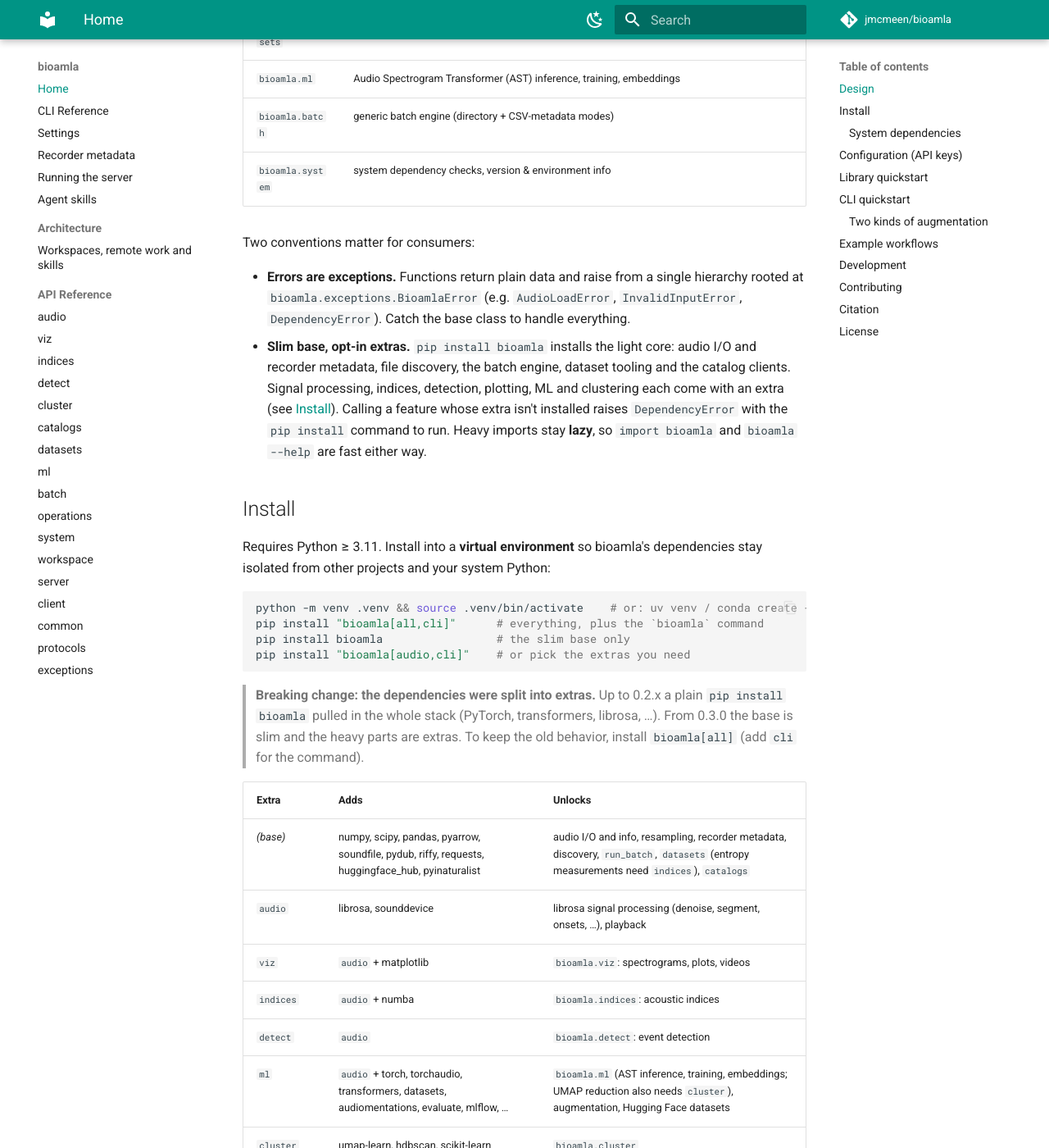
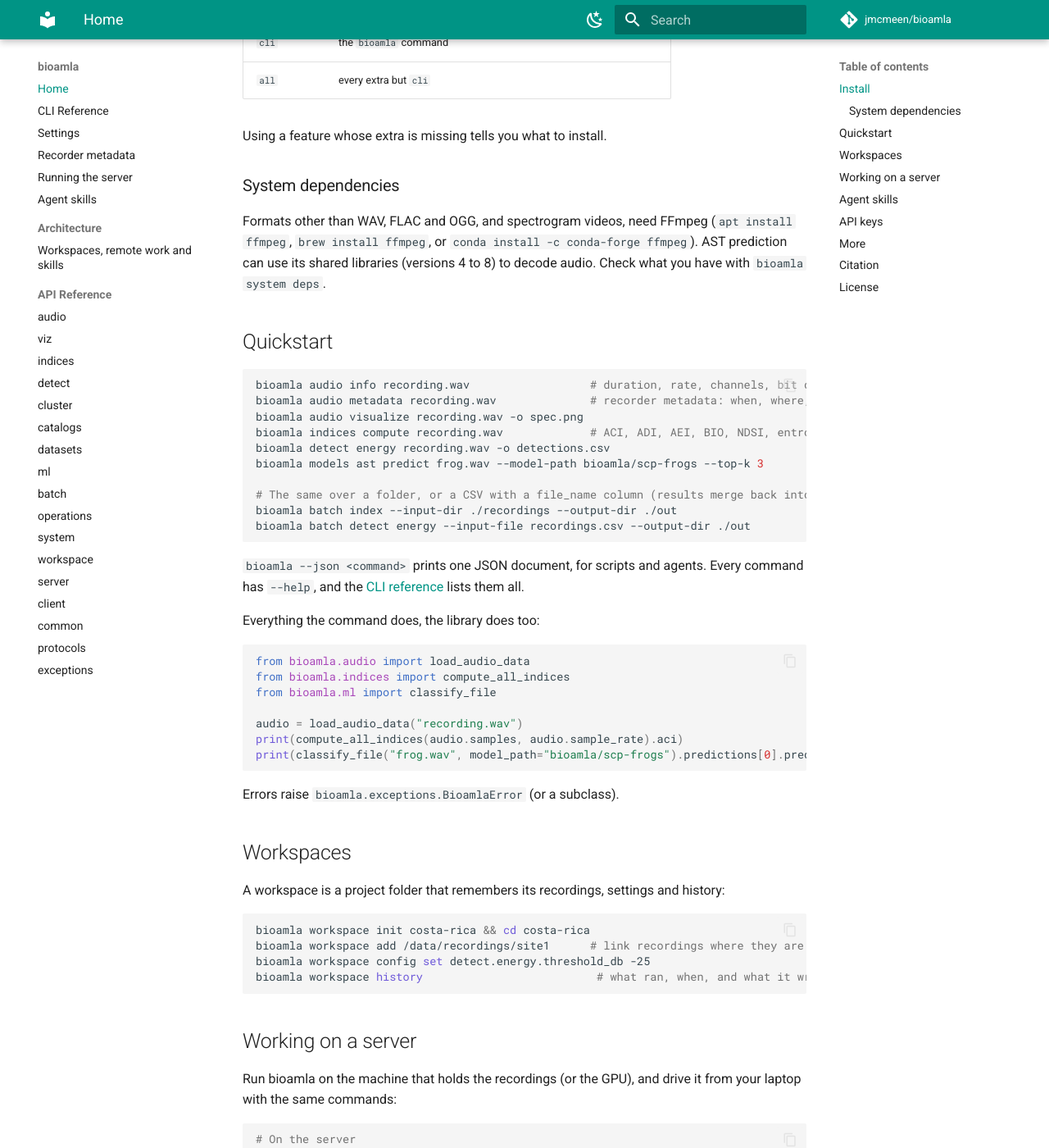
Before and after one commit to jmcmeen/bioamla, an MkDocs documentation site: the page built from docs/index.md, in a window 1280 px wide and 1400 px high, scrolled down 913 px. Shown: the whole window at 82% size. Built offline with MkDocs 1.6.1 and Material for MkDocs 9.7.7, drawn with Linux system fonts in a browser that asks for light colours; comment, search, counter and statistics services are not loaded; some of the changed text lies outside the part shown.

Commit message:
Rewrite the README for people using bioamla
Install and extras (with server), a short CLI and library quickstart,
workspaces, working on a server, agent skills and API keys, with links
to the docs. Drops the prerelease note, the 0.3.0 extras notice and the
design notes that belong in the docs. Every example was run. CLAUDE.md
no longer calls this a 0.2.x rebuild.

Fixes #310

````diff
--- a/README.md
+++ b/README.md
@@ -5,250 +5,136 @@
 [![License: MIT](https://img.shields.io/badge/License-MIT-yellow.svg)](https://github.com/jmcmeen/bioamla/blob/main/LICENSE)
 [![CI](https://github.com/jmcmeen/bioamla/actions/workflows/ci.yml/badge.svg)](https://github.com/jmcmeen/bioamla/actions/workflows/ci.yml)
 [![Docs](https://img.shields.io/badge/docs-mkdocs--material-blue.svg)](https://jmcmeen.github.io/bioamla)
-[![Code style: Ruff](https://img.shields.io/endpoint?url=https://raw.githubusercontent.com/astral-sh/ruff/main/assets/badge/v2.json)](https://github.com/astral-sh/ruff)
 
-A Python library and CLI for **bioacoustics and machine-learning applications** — audio
-I/O and signal processing, acoustic indices, event detection, spectrogram visualization,
-embedding clustering, species catalogs, datasets, and AST-based ML inference.
-
-> **Prerelease:** 0.2.x is a ground-up rebuild. APIs may still change.
-
-## Design
-
-`bioamla` is organized by **domain**, not by layer. Each domain is a focused subpackage you
-import directly:
-
-| Import | What it does |
-| --- | --- |
-| `bioamla.audio` | audio I/O, analysis, signal processing (filter/denoise/normalize/resample/segment), playback, recorder metadata (GUANO, AudioMoth, Wildlife Acoustics, `bext`) |
-| `bioamla.viz` | spectrograms, mel/MFCC, waveform plots, scrolling spectrogram videos |
-| `bioamla.indices` | acoustic indices — ACI, ADI, AEI, BIO, NDSI, spectral/temporal entropy |
-| `bioamla.detect` | event detection — energy, RIBBIT, peaks, accelerating-pattern |
-| `bioamla.cluster` | embedding dimensionality reduction, clustering, novelty detection |
-| `bioamla.catalogs` | external catalogs — Xeno-canto, iNaturalist, eBird, Macaulay, HuggingFace |
-| `bioamla.datasets` | dataset merge / augment / licensing, annotation conversion, labeled-clip extraction |
-| `bioamla.ml` | Audio Spectrogram Transformer (AST) inference, training, embeddings |
-| `bioamla.batch` | generic batch engine (directory + CSV-metadata modes) |
-| `bioamla.system` | system dependency checks, version & environment info |
-
-Two conventions matter for consumers:
-
-- **Errors are exceptions.** Functions return plain data and raise from a single hierarchy
-  rooted at `bioamla.exceptions.BioamlaError` (e.g. `AudioLoadError`, `InvalidInputError`,
-  `DependencyError`). Catch the base class to handle everything.
-- **Slim base, opt-in extras.** `pip install bioamla` installs the light core: audio I/O and
-  recorder metadata, file discovery, the batch engine, dataset tooling and the catalog clients.
-  Signal processing, indices, detection, plotting, ML and clustering each come with an extra
-  (see [Install](#install)). Calling a feature whose extra isn't installed raises
-  `DependencyError` with the `pip install` command to run. Heavy imports stay **lazy**, so
-  `import bioamla` and `bioamla --help` are fast either way.
+A Python library and command-line tool for bioacoustics: audio and recorder metadata,
+signal processing, acoustic indices, event detection, spectrograms, species catalogs,
+datasets, and Audio Spectrogram Transformer (AST) models. Run it on your laptop, or on a
+server next to your recordings.
 
 ## Install
 
-Requires Python ≥ 3.11. Install into a **virtual environment** so bioamla's dependencies stay
-isolated from other projects and your system Python:
+Python 3.11 or newer, in a virtual environment:
 
 ```bash
-python -m venv .venv && source .venv/bin/activate    # or: uv venv / conda create -n bioamla
-pip install "bioamla[all,cli]"      # everything, plus the `bioamla` command
-pip install bioamla                 # the slim base only
-pip install "bioamla[audio,cli]"    # or pick the extras you need
+pip install "bioamla[all,cli]"     # everything, plus the `bioamla` command
+pip install "bioamla[audio,cli]"   # or only the parts you need
 ```
 
-> **Breaking change: the dependencies were split into extras.** Up to 0.2.x a plain
-> `pip install bioamla` pulled in the whole stack (PyTorch, transformers, librosa, …). From
-> 0.3.0 the base is slim and the heavy parts are extras. To keep the old behavior,
-> install `bioamla[all]` (add `cli` for the command).
+| Extra | For |
+|---|---|
+| *(none)* | audio I/O and info, recorder metadata, batch runs, datasets, catalogs |
+| `audio` | signal processing (filter, denoise, segment, ...) and playback |
+| `viz` | spectrograms, plots and videos |
+| `indices` | acoustic indices |
+| `detect` | event detection |
+| `ml` | AST prediction, training and embeddings (PyTorch) |
+| `cluster` | dimensionality reduction and clustering |
+| `server` | `bioamla serve` |
+| `cli` | the `bioamla` command |
+| `all` | every extra but `cli` |
 
-| Extra | Adds | Unlocks |
-|---|---|---|
-| *(base)* | numpy, scipy, pandas, pyarrow, soundfile, pydub, riffy, requests, huggingface_hub, pyinaturalist | audio I/O and info, resampling, recorder metadata, discovery, `run_batch`, `datasets` (entropy measurements need `indices`), `catalogs` |
-| `audio` | librosa, sounddevice | librosa signal processing (denoise, segment, onsets, …), playback |
-| `viz` | `audio` + matplotlib | `bioamla.viz`: spectrograms, plots, videos |
-| `indices` | `audio` + numba | `bioamla.indices`: acoustic indices |
-| `detect` | `audio` | `bioamla.detect`: event detection |
-| `ml` | `audio` + torch, torchaudio, transformers, datasets, audiomentations, evaluate, mlflow, … | `bioamla.ml` (AST inference, training, embeddings; UMAP reduction also needs `cluster`), augmentation, Hugging Face datasets |
-| `cluster` | umap-learn, hdbscan, scikit-learn | `bioamla.cluster` |
-| `all` | every extra above | everything |
-| `cli` | click, rich | the `bioamla` command |
-| `dev` | `all` + `cli` + pytest, ruff, mkdocs, … | contributor tooling |
-
-Without an extra, `import bioamla.viz` (or any function that needs it) raises `DependencyError`
-naming the extra, e.g. `pip install 'bioamla[viz]'`; the `bioamla` command prints the same hint.
-Without `[cli]`, the `bioamla` command prints a hint to install it.
+Using a feature whose extra is missing tells you what to install.
 
 ### System dependencies
 
-Beyond the Python packages, bioamla needs a working **FFmpeg** install on the host:
+Formats other than WAV, FLAC and OGG, and spectrogram videos, need FFmpeg
+(`apt install ffmpeg`, `brew install ffmpeg`, or `conda install -c conda-forge ffmpeg`).
+AST prediction can use its shared libraries (versions 4 to 8) to decode audio. Check what
+you have with `bioamla system deps`.
 
-- **FFmpeg shared libraries (`libav*`), major version 4–8** — used by `torchcodec` (the backend
-  behind `torchaudio.load`) to *decode* audio for waveform loading and AST inference. Without
-  them (or with FFmpeg 9), WAV, FLAC and OGG still load through libsndfile. AST training
-  decodes its audio with bioamla's own loader, so it doesn't need them.
-- **The `ffmpeg`/`ffprobe` CLI** — used by `pydub` to *encode* non-WAV formats (FLAC/MP3/OGG/M4A)
-  and to read their metadata. Plain WAV I/O works without FFmpeg: WAV headers and recorder
-  metadata are read with [riffy](https://github.com/jmcmeen/riffy), a pure-Python RIFF parser.
-
-Both come from a single FFmpeg install:
+## Quickstart
 
 ```bash
-sudo apt-get install -y ffmpeg            # Debian/Ubuntu
-sudo dnf install -y ffmpeg-free           # Fedora/RHEL
-brew install ffmpeg                        # macOS
-conda install -c conda-forge 'ffmpeg<9'    # conda env (no root); pin to a supported major version
+bioamla audio info recording.wav                  # duration, rate, channels, bit depth
+bioamla audio metadata recording.wav              # recorder metadata: when, where, which unit
+bioamla audio visualize recording.wav -o spec.png
+bioamla indices compute recording.wav             # ACI, ADI, AEI, BIO, NDSI, entropy
+bioamla detect energy recording.wav -o detections.csv
+bioamla models ast predict frog.wav --model-path bioamla/scp-frogs --top-k 3
+
+# The same over a folder, or a CSV with a file_name column (results merge back into it):
+bioamla batch index --input-dir ./recordings --output-dir ./out
+bioamla batch detect energy --input-file recordings.csv --output-dir ./out
 ```
 
-Run `bioamla system deps` to check what's available. Without FFmpeg, audio decode/encode features
-raise a clear error (and the affected tests skip rather than fail).
+`bioamla --json <command>` prints one JSON document, for scripts and agents. Every
+command has `--help`, and the [CLI reference](https://jmcmeen.github.io/bioamla/cli/)
+lists them all.
 
-## Configuration (API keys)
-
-The `bioamla.catalogs` providers need API keys to reach their services:
-
-| Variable | Used by | Get a key |
-| --- | --- | --- |
-| `EBIRD_API_KEY` | eBird catalog | <https://ebird.org/api/keygen> |
-| `XC_API_KEY` | Xeno-canto catalog | <https://xeno-canto.org/account> |
-| `HF_TOKEN` | HuggingFace push/pull (datasets, models) | <https://huggingface.co/settings/tokens> |
-
-You can either export these as environment variables, or drop them in a `.env` file in your
-working directory — `bioamla` loads it automatically on import (for both the CLI and library
-use). A real exported variable always takes precedence over the file.
-
-```bash
-# .env
-EBIRD_API_KEY=your_key_here
-XC_API_KEY=your_key_here
-HF_TOKEN=your_token_here
-```
-
-Keys are only required for the catalog/HuggingFace features that use them; the rest of the
-library works without any configuration.
-
-## Library quickstart
+Everything the command does, the library does too:
 
 ```python
 from bioamla.audio import load_audio_data
 from bioamla.indices import compute_all_indices
-from bioamla.viz import generate_spectrogram
-from bioamla.exceptions import BioamlaError
+from bioamla.ml import classify_file
 
-try:
-    audio = load_audio_data("recording.wav")          # -> AudioData (mono float32 + sample_rate)
-
-    idx = compute_all_indices(audio.samples, audio.sample_rate, include_entropy=True)
-    print(idx.aci, idx.ndsi, idx.h_spectral)
-
-    generate_spectrogram("recording.wav", output_path="spec.png")
-except BioamlaError as e:
-    print(f"failed: {e}")
+audio = load_audio_data("recording.wav")
+print(compute_all_indices(audio.samples, audio.sample_rate).aci)
+print(classify_file("frog.wav", model_path="bioamla/scp-frogs").predictions[0].predicted_label)
 ```
 
-AST inference:
+Errors raise `bioamla.exceptions.BioamlaError` (or a subclass).
 
-```python
-from bioamla.ml import predict_file
-pred = predict_file("frog.wav", model_path="bioamla/scp-frogs")
-print(pred.predicted_label, pred.confidence)
+## Workspaces
+
+A workspace is a project folder that remembers its recordings, settings and history:
+
+```bash
+bioamla workspace init costa-rica && cd costa-rica
+bioamla workspace add /data/recordings/site1      # link recordings where they are
+bioamla workspace config set detect.energy.threshold_db -25
+bioamla workspace history                          # what ran, when, and what it wrote
 ```
 
-Recorder metadata (what a field recorder wrote into the WAV: when, where, which unit):
+## Working on a server
 
-```python
-from bioamla.audio import get_recording_metadata
-meta = get_recording_metadata("FROGNN-1_20230306_182817.wav")
-print(meta.recorded_at, meta.latitude, meta.longitude, meta.device_model, meta.sources)
+Run bioamla on the machine that holds the recordings (or the GPU), and drive it from
+your laptop with the same commands:
+
+```bash
+# On the server
+pip install "bioamla[all,cli]"
+bioamla serve --root ~/bioamla-workspaces --allow-link /data/recordings
+
+# On the laptop
+bioamla remote add lab http://lab-server:8765
+export BIOAMLA_LAB_TOKEN=...                       # from the server's token file
+bioamla remote upload lab costa-rica rec.wav --to raw
+bioamla --remote lab:costa-rica detect energy raw/rec.wav
 ```
 
-## CLI quickstart
+The output is the same as a local run's. See
+[Running the server](https://jmcmeen.github.io/bioamla/server/) for tokens, SSH tunnels
+and systemd.
 
-```bash
-bioamla --help                                  # all command groups
-bioamla audio info recording.wav                # header: duration, rate, channels, bit depth
-bioamla audio metadata recording.wav            # recorder metadata (GUANO, AudioMoth, WAMD, bext)
-bioamla audio filter in.wav out.wav --bandpass-low 500 --bandpass-high 8000
-bioamla indices compute recording.wav           # ACI/ADI/AEI/BIO/NDSI + entropy
-bioamla detect energy recording.wav             # energy-based detections
-bioamla audio visualize recording.wav -o spec.png
-bioamla audio video recording.wav -o recording.mp4   # scrolling spectrogram, needs ffmpeg
+## Agent skills
 
-# Audio editing transforms (deterministic, single-file):
-bioamla audio pitch-shift in.wav out.wav --steps 2
-bioamla audio time-stretch in.wav out.wav --rate 1.2
-bioamla audio add-noise in.wav out.wav --snr-db 15
+[`skills/`](https://github.com/jmcmeen/bioamla/tree/main/skills) has skills that let an
+AI agent drive bioamla, locally or on a server: `inventory` describes a folder of
+recordings, and `label` does a first pass of labeling, sending anything uncertain to a
+person. See [Agent skills](https://jmcmeen.github.io/bioamla/skills/).
 
-# Batch — over a directory or a CSV metadata file (with a `file_name` column):
-bioamla batch index --input-dir ./recordings --output-dir ./out
-bioamla batch index --input-file meta.csv --output-dir ./out   # merges results into the CSV
-bioamla batch audio convert --input-dir ./wavs --output-dir ./flac --format flac
-bioamla batch audio validate --input-dir ./wavs --recursive          # pre-flight: PCM WAV headers, exit 1 on damage
-bioamla batch audio metadata --input-dir ./wavs --output-dir ./out   # recorder_metadata.csv per deployment
+## API keys
 
-# Catalogs, models, datasets, system:
-bioamla catalogs xc search --species "Hyla cinerea"
-bioamla catalogs hf pull-dataset ashraq/esc50 ./esc50      # Hub dataset -> labeled-folder layout
-bioamla catalogs hf cache --datasets                       # inspect/purge the HF cache (--purge)
-bioamla models ast predict frog.wav --model-path bioamla/scp-frogs
-bioamla models ast predict soundscape.wav --segment-seconds 3 -o preds.csv   # classify each 3s segment
-bioamla models ast train --train-dataset ashraq/esc50      # grab-and-go: train off a Hub id directly
-bioamla models ast train --train-dataset ./esc50 --config train.toml   # or from local data + a config
-bioamla system deps                                                    # check system deps
-```
+The catalog commands read `EBIRD_API_KEY`, `XC_API_KEY` (Xeno-canto) and `HF_TOKEN`
+(Hugging Face) from the environment or a `.env` file in the working directory. Nothing
+else needs a key.
 
-Every command is self-documenting (`bioamla <group> <command> --help`), and the full
-command tree is in the [CLI reference](https://jmcmeen.github.io/bioamla/cli/). The
-[API reference](https://jmcmeen.github.io/bioamla/) documents the library.
+## More
 
-### Two kinds of augmentation
-
-bioamla keeps a deliberate boundary between **audio editing** and the
-**pre-training augmentation layer**:
-
-- **Editing ops** (`bioamla.audio` — `pitch_shift`, `time_stretch`, `add_noise`,
-  `apply_gain`, plus filter/denoise/normalize/resample/trim) are deterministic
-  single-file transforms you apply with explicit parameters.
-- **The augmentation layer** (`bioamla.datasets.create_augmentation_pipeline`) is
-  the randomized, range+probability pipeline used both for synthetic dataset
-  generation (`dataset augment`) and on-the-fly during `models ast train`.
-
-## Example workflows
-
-Runnable end-to-end studies wired from the CLI live in
-[`examples/`](https://github.com/jmcmeen/bioamla/tree/main/examples) — each is a
-self-contained shell script (see the [examples README](https://github.com/jmcmeen/bioamla/tree/main/examples#readme)):
-catalog → annotate → dataset → train → publish, fine-tuning from a Hub dataset,
-soundscape analysis, embedding clustering, iNaturalist clip inference, spectrogram
-videos in every style and frame shape, and describing a raw recorder deployment from
-its WAV metadata.
-
-## Development
-
-```bash
-make install        # uv sync --extra dev (every extra + tooling)
-make test           # pytest
-make check          # lint + format-check + test
-```
-
-`make install` brings in every extra plus contributor tooling, so the whole test
-suite runs.
-
-## Contributing
-
-Contributions are welcome — see
-[CONTRIBUTING.md](https://github.com/jmcmeen/bioamla/blob/main/CONTRIBUTING.md) for setup and
-conventions, and the
-[Code of Conduct](https://github.com/jmcmeen/bioamla/blob/main/CODE_OF_CONDUCT.md). Security
-issues should be reported privately per our
-[Security Policy](https://github.com/jmcmeen/bioamla/blob/main/SECURITY.md).
+- [Documentation](https://jmcmeen.github.io/bioamla): CLI and API reference, settings,
+  recorder metadata.
+- [Examples](https://github.com/jmcmeen/bioamla/tree/main/examples): end-to-end scripts,
+  from catalog downloads to a trained and published model.
+- [Contributing](https://github.com/jmcmeen/bioamla/blob/main/CONTRIBUTING.md),
+  [Code of Conduct](https://github.com/jmcmeen/bioamla/blob/main/CODE_OF_CONDUCT.md),
+  [Security Policy](https://github.com/jmcmeen/bioamla/blob/main/SECURITY.md).
 
 ## Citation
 
-If you use `bioamla` in your research, please cite it. Machine-readable metadata lives in
-[`CITATION.cff`](https://github.com/jmcmeen/bioamla/blob/main/CITATION.cff) — GitHub's **"Cite this repository"** button generates APA and
-BibTeX from it.
-
-Each release is archived on [Zenodo](https://zenodo.org/) with a DOI. Prefer citing the DOI
-for the specific version you used; otherwise cite the repository:
+If you use bioamla in research, please cite the Zenodo DOI of the version you used, or
+use GitHub's "Cite this repository" button
+([`CITATION.cff`](https://github.com/jmcmeen/bioamla/blob/main/CITATION.cff)):
 
 ```bibtex
 @software{mcmeen_bioamla,
````
Also changed, not shown: other parts of README.md (+1 -1 lines), CHANGELOG.md (+4 -0 lines), CLAUDE.md (+3 -3 lines).
